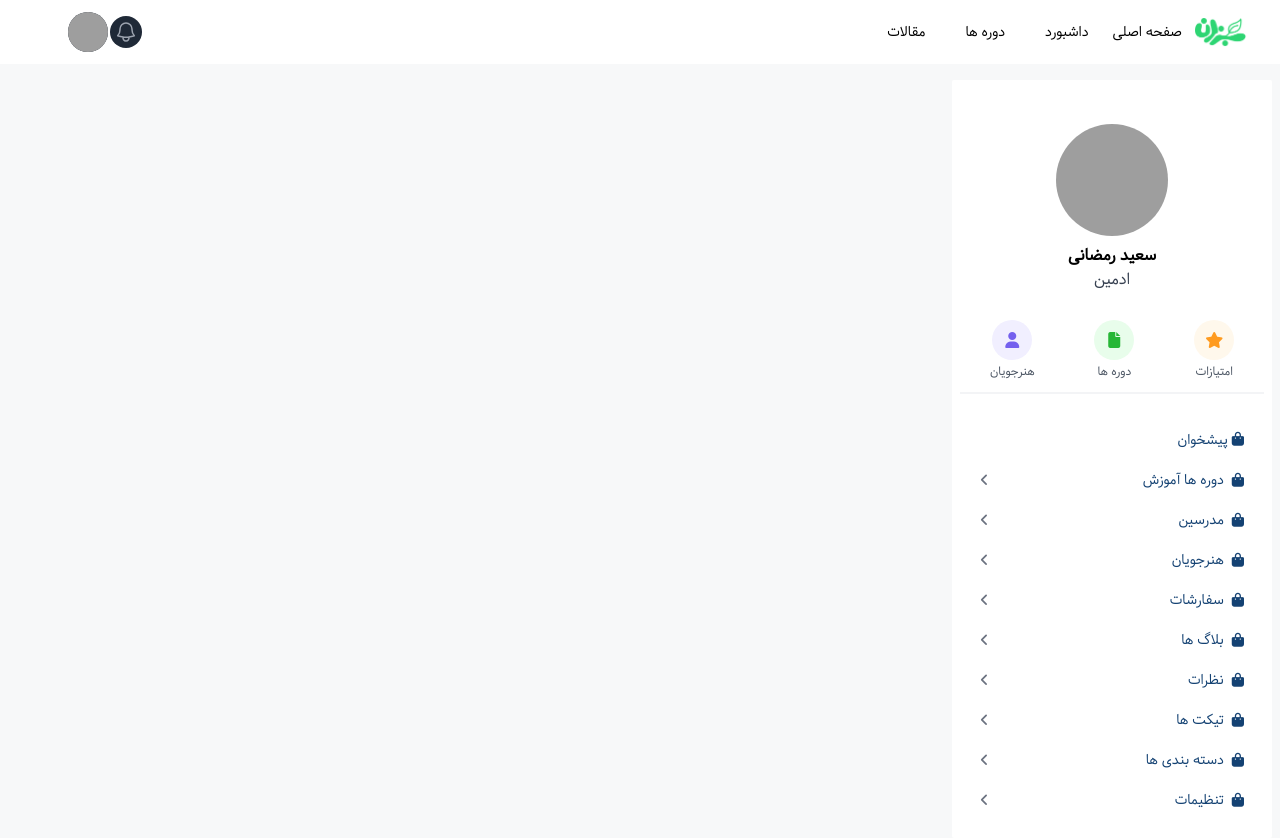
After one commit to mmmovahed/geeklearn, a PHP site: page /panel/admin.html in a window 1280 px wide. The commit adds this page. Run offline with PHP 8.4, Linux system fonts and the light colour scheme; style sheets or scripts are compiled from the project's sources; grey boxes are pictures that could not be loaded.

Commit message:
added panel files

```diff
--- /dev/null
+++ b/assets/css/cms/cms.css
@@ -0,0 +1,13 @@
+@font-face {
+  font-family: "samim";
+  src: url(../../font/yekan-font/Samim-FD.ttf);
+}
+* {
+  padding: 0;
+  margin: 0;
+  box-sizing: border-box;
+  font-family: "samim";
+}
+body {
+  direction: rtl;
+}
--- /dev/null
+++ b/panel/admin.html
@@ -0,0 +1,324 @@
+<!DOCTYPE html>
+<html lang="en">
+  <head>
+    <meta charset="UTF-8" />
+    <meta name="viewport" content="width=device-width, initial-scale=1.0" />
+    <link rel="stylesheet" href="../assets/css/cms/cms.css" />
+    <link rel="stylesheet" href="../assets/tailwindCss/css/main.css" />
+    <link rel="stylesheet" href="../assets/font/font-awesome/all.min.css" />
+    <title>پنل ادمین</title>
+    <style>
+      .borderr {
+        border: 1px solid red;
+      }
+    </style>
+  </head>
+  <body class="bg-[#f7f8f9]">
+    <nav class="bg-white sticky top-0 z-20">
+      <div class="mx-auto max-w-7xl px-2 sm:px-6 lg:px-8">
+        <div class="relative flex h-16 items-center justify-between">
+          <div class="absolute inset-y-0 right-0 flex items-center sm:hidden">
+            <!-- Mobile menu button-->
+            <button
+              type="button"
+              class="relative inline-flex items-center justify-center rounded-md p-2 text-gray-400 hover:bg-gray-700 hover:text-white focus:outline-none focus:ring-2 focus:ring-inset focus:ring-white"
+              aria-controls="mobile-menu"
+              aria-expanded="false"
+            >
+              <span class="absolute -inset-0.5"></span>
+              <span class="sr-only">Open main menu</span>
+              <!--
+                Icon when menu is closed.
+
+                Menu open: "hidden", Menu closed: "block"
+              -->
+              <svg
+                class="block h-6 w-6"
+                fill="none"
+                viewBox="0 0 24 24"
+                stroke-width="1.5"
+                stroke="currentColor"
+                aria-hidden="true"
+              >
+                <path
+                  stroke-linecap="round"
+                  stroke-linejoin="round"
+                  d="M3.75 6.75h16.5M3.75 12h16.5m-16.5 5.25h16.5"
+                />
+              </svg>
+              <!--
+                Icon when menu is open.
+
+                Menu open: "block", Menu closed: "hidden"
+              -->
+              <svg
+                class="hidden h-6 w-6"
+                fill="none"
+                viewBox="0 0 24 24"
+                stroke-width="1.5"
+                stroke="currentColor"
+                aria-hidden="true"
+              >
+                <path
+                  stroke-linecap="round"
+                  stroke-linejoin="round"
+                  d="M6 18L18 6M6 6l12 12"
+                />
+              </svg>
+            </button>
+          </div>
+          <div
+            class="flex flex-1 items-center justify-center sm:items-stretch sm:justify-start"
+          >
+            <div class="flex flex-shrink-0 items-center">
+              <img
+                class="h-8 w-auto"
+                src="../assets/image/logo.png"
+                alt="Your Company"
+              />
+            </div>
+            <div class="hidden sm:ml-6 sm:block">
+              <div class="flex space-x-4">
+                <!-- Current: "bg-gray-900 text-white", Default: "text-gray-300 hover:bg-gray-700 hover:text-white" -->
+                <a
+                  href="#"
+                  class="text-black rounded-md px-3 py-2 text-sm font-medium"
+                  >صفحه اصلی</a
+                >
+                <a
+                  href="#"
+                  class="rounded-md px-3 py-2 text-sm font-medium"
+                  aria-current="page"
+                  >داشبورد</a
+                >
+                <a href="#" class="rounded-md px-3 py-2 text-sm font-medium"
+                  >دوره ها</a
+                >
+                <a href="#" class="rounded-md px-3 py-2 text-sm font-medium"
+                  >مقالات</a
+                >
+              </div>
+            </div>
+          </div>
+          <div
+            class="absolute inset-y-0 left-0 flex items-center pr-2 sm:static sm:inset-auto sm:ml-6 sm:pr-0"
+          >
+            <button
+              type="button"
+              class="relative ml-0.5 rounded-full bg-gray-800 p-1 text-gray-400 hover:text-white focus:outline-none focus:ring-2 focus:ring-white focus:ring-offset-2 focus:ring-offset-gray-800"
+            >
+              <span class="absolute -inset-1.5"></span>
+              <span class="sr-only">View notifications</span>
+              <svg
+                class="h-6 w-6"
+                fill="none"
+                viewBox="0 0 24 24"
+                stroke-width="1.5"
+                stroke="currentColor"
+                aria-hidden="true"
+              >
+                <path
+                  stroke-linecap="round"
+                  stroke-linejoin="round"
+                  d="M14.857 17.082a23.848 23.848 0 005.454-1.31A8.967 8.967 0 0118 9.75v-.7V9A6 6 0 006 9v.75a8.967 8.967 0 01-2.312 6.022c1.733.64 3.56 1.085 5.455 1.31m5.714 0a24.255 24.255 0 01-5.714 0m5.714 0a3 3 0 11-5.714 0"
+                />
+              </svg>
+            </button>
+
+            <!-- Profile dropdown -->
+            <div class="relative ml-3">
+              <div>
+                <button
+                  type="button"
+                  class="relative flex rounded-full bg-gray-800 text-sm focus:outline-none focus:ring-2 focus:ring-white focus:ring-offset-2 focus:ring-offset-gray-800"
+                  id="user-menu-button"
+                  aria-expanded="false"
+                  aria-haspopup="true"
+                >
+                  <span class="absolute -inset-1.5"></span>
+                  <span class="sr-only">Open user menu</span>
+                  <img
+                    class="h-10 w-10 rounded-full"
+                    src="https://images.unsplash.com/photo-1472099645785-5658abf4ff4e?ixlib=rb-1.2.1&ixid=eyJhcHBfaWQiOjEyMDd9&auto=format&fit=facearea&facepad=2&w=256&h=256&q=80"
+                    alt=""
+                  />
+                </button>
+              </div>
+
+              <!--
+                Dropdown menu, show/hide based on menu state.
+
+                Entering: "transition ease-out duration-100"
+                  From: "transform opacity-0 scale-95"
+                  To: "transform opacity-100 scale-100"
+                Leaving: "transition ease-in duration-75"
+                  From: "transform opacity-100 scale-100"
+                  To: "transform opacity-0 scale-95"
+              -->
+              <div
+                class="absolute right-0 z-10 mt-2 w-48 origin-top-right rounded-md bg-white py-1 shadow-lg ring-1 ring-black ring-opacity-5 focus:outline-none hidden"
+                role="menu"
+                aria-orientation="vertical"
+                aria-labelledby="user-menu-button"
+                tabindex="-1"
+              >
+                <!-- Active: "bg-gray-100", Not Active: "" -->
+                <a
+                  href="#"
+                  class="block px-4 py-2 text-sm text-gray-700"
+                  role="menuitem"
+                  tabindex="-1"
+                  id="user-menu-item-0"
+                  >Your Profile</a
+                >
+                <a
+                  href="#"
+                  class="block px-4 py-2 text-sm text-gray-700"
+                  role="menuitem"
+                  tabindex="-1"
+                  id="user-menu-item-1"
+                  >Settings</a
+                >
+                <a
+                  href="#"
+                  class="block px-4 py-2 text-sm text-gray-700"
+                  role="menuitem"
+                  tabindex="-1"
+                  id="user-menu-item-2"
+                  >Sign out</a
+                >
+              </div>
+            </div>
+          </div>
+        </div>
+      </div>
+
+      <!-- Mobile menu, show/hide based on menu state. -->
+      <div class="sm:hidden hidden" id="mobile-menu">
+        <div class="space-y-1 px-2 pb-3 pt-2">
+          <!-- Current: "bg-gray-900 text-white", Default: "text-gray-300 hover:bg-gray-700 hover:text-white" -->
+          <a
+            href="#"
+            class="bg-gray-900 text-white block rounded-md px-3 py-2 text-base font-medium"
+            aria-current="page"
+            >Dashboard</a
+          >
+          <a
+            href="#"
+            class="text-gray-300 hover:bg-gray-700 hover:text-white block rounded-md px-3 py-2 text-base font-medium"
+            >Team</a
+          >
+          <a
+            href="#"
+            class="text-gray-300 hover:bg-gray-700 hover:text-white block rounded-md px-3 py-2 text-base font-medium"
+            >Projects</a
+          >
+          <a
+            href="#"
+            class="text-gray-300 hover:bg-gray-700 hover:text-white block rounded-md px-3 py-2 text-base font-medium"
+            >Calendar</a
+          >
+        </div>
+      </div>
+    </nav>
+    <div class="relative mt-2 bg-transparent">
+      <div
+        class="absolute right-2 top-2 rounded-sm bg-white w-full sm:w-1/4 flex items-start flex-col gap-y-2 p-2"
+      >
+        <div
+          class="w-full flex flex-col justify-center items-center py-2"
+        >
+          <img
+            class="rounded-full h-28 w-28 object-cover mt-7"
+            src="https://images.unsplash.com/photo-1472099645785-5658abf4ff4e?ixlib=rb-1.2.1&ixid=eyJhcHBfaWQiOjEyMDd9&auto=format&fit=facearea&facepad=2&w=256&h=256&q=80"
+            alt="profile"
+          />
+          <span class="font-bold mt-2"> سعید رمضانی</span>
+          <span class="text-gray-700">ادمین</span>
+        </div>
+        <div
+          class="w-full flex justify-around py-1 border-solid border-b-2 border-gray-100"
+        >
+          <div class="flex flex-col items-center gap-y-1 p-2 text-gray-600">
+            <div
+              class="rounded-full bg-[#fff8ec] w-10 h-10 flex items-center justify-center"
+            >
+              <i class="fa-solid fa-star text-[#ff9b20]"></i>
+            </div>
+            <span class="text-xs">امتیازات</span>
+          </div>
+          <div class="flex flex-col items-center gap-y-1 p-2 text-gray-600">
+            <div
+              class="rounded-full bg-[#e8fdeb] w-10 h-10 flex items-center justify-center"
+            >
+              <i class="fa-solid fa-file text-[#27B737]"></i>
+            </div>
+            <span class="text-xs">دوره ها</span>
+          </div>
+          <div class="flex flex-col items-center gap-y-1 p-2 text-gray-600">
+            <div
+              class="rounded-full bg-[#F1EFFF] w-10 h-10 flex items-center justify-center"
+            >
+              <i class="fa-solid fa-user text-[#7460EE]"></i>
+            </div>
+            <span class="text-xs">هنرجویان</span>
+          </div>
+        </div>
+        <div class="mt-2 p-5 w-full">
+          <ul class="list-none flex flex-col gap-y-5 w-full">
+            <li class="text-sm">
+              <i class="fa-solid fa-bag-shopping text-[#144273]"></i>
+              <a href="#" class="text-[#144273]">پیشخوان</a>
+            </li>
+            <li class="text-sm flex items-center">
+              <i class="fa-solid fa-bag-shopping text-[#144273]"></i>
+              <a href="#" class="mr-2 text-[#144273]">دوره ها آموزش</a>
+              <i class="fa-solid fa-angle-left mr-auto text-gray-500"></i>
+            </li>
+            <li class="text-sm flex items-center">
+              <i class="fa-solid fa-bag-shopping text-[#144273]"></i>
+              <a href="#" class="mr-2 text-[#144273]"> مدرسین </a>
+              <i class="fa-solid fa-angle-left mr-auto text-gray-500"></i>
+            </li>
+            <li class="text-sm flex items-center">
+              <i class="fa-solid fa-bag-shopping text-[#144273]"></i>
+              <a href="#" class="mr-2 text-[#144273]">هنرجویان</a>
+              <i class="fa-solid fa-angle-left mr-auto text-gray-500"></i>
+            </li>
+            <li class="text-sm flex items-center">
+              <i class="fa-solid fa-bag-shopping text-[#144273]"></i>
+              <a href="#" class="mr-2 text-[#144273]">سفارشات</a>
+              <i class="fa-solid fa-angle-left mr-auto text-gray-500"></i>
+            </li>
+            <li class="text-sm flex items-center">
+              <i class="fa-solid fa-bag-shopping text-[#144273]"></i>
+              <a href="#" class="mr-2 text-[#144273]">بلاگ ها</a>
+              <i class="fa-solid fa-angle-left mr-auto text-gray-500"></i>
+            </li>
+            <li class="text-sm flex items-center">
+              <i class="fa-solid fa-bag-shopping text-[#144273]"></i>
+              <a href="#" class="mr-2 text-[#144273]">نظرات</a>
+              <i class="fa-solid fa-angle-left mr-auto text-gray-500"></i>
+            </li>
+            <li class="text-sm flex items-center">
+              <i class="fa-solid fa-bag-shopping text-[#144273]"></i>
+              <a href="#" class="mr-2 text-[#144273]">تیکت ها</a>
+              <i class="fa-solid fa-angle-left mr-auto text-gray-500"></i>
+            </li>
+            <li class="text-sm flex items-center">
+              <i class="fa-solid fa-bag-shopping text-[#144273]"></i>
+              <a href="#" class="mr-2 text-[#144273]">دسته بندی ها</a>
+              <i class="fa-solid fa-angle-left mr-auto text-gray-500"></i>
+            </li>
+            <li class="text-sm flex items-center">
+              <i class="fa-solid fa-bag-shopping text-[#144273]"></i>
+              <a href="#" class="mr-2 text-[#144273]">تنظیمات</a>
+              <i class="fa-solid fa-angle-left mr-auto text-gray-500"></i>
+            </li>
+          </ul>
+        </div>
+      </div>
+    </div>
+  </body>
+</html>
+<!-- bg-[#fff8ec] -->
```
Also changed, not shown: assets/css/style.css (+1 -9 lines), panel/supportman.html (added, +11 -0 lines), panel/teacher.html (added, +10 -0 lines), panel/user.html (added, +10 -0 lines), panel/writer.html (added, +10 -0 lines).
